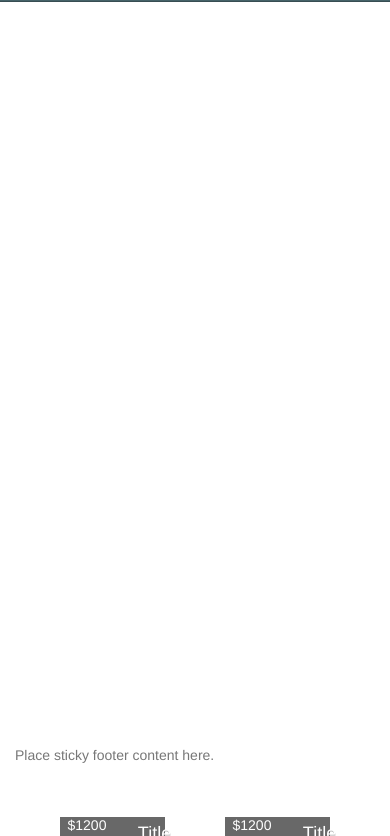
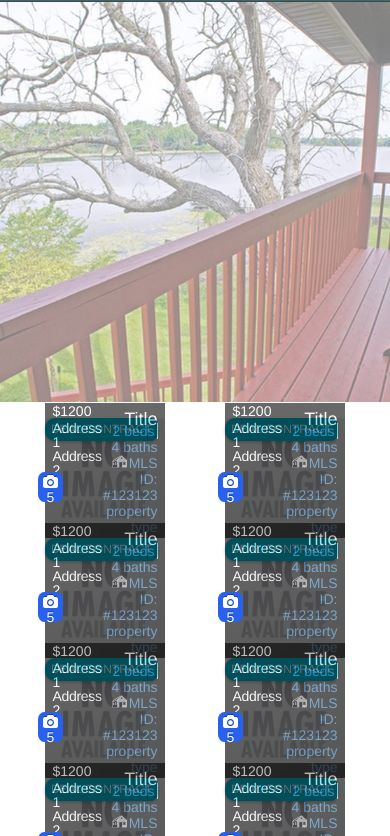
Before and after one commit to yorikworld/myPage, a plain HTML site: page index.html in a window 390 px wide. Shown: the part 71-907 px from the top of the page. Drawn offline with nearby package versions, Linux system fonts and the light colour scheme.

Commit message:
29.11.15

```diff
--- a/css/style.css
+++ b/css/style.css
@@ -14,6 +14,9 @@
 }
 body{
     font: 14px "HelveticaNeue-Light", "Helvetica Neue Light", "Helvetica Neue", Helvetica, Arial, "Lucida Grande", sans-serif;
+}
+#footer{
+    position: relative;
 }
 .navbar-default {
     background-color: #466369;
@@ -280,6 +283,15 @@ width: 100%;
 @media (max-width: 991px){
     .main_container{
         height: 400px!important;
+        position: relative!important;
+        width: 100%!important;
+    }
+    .container-fluid{
+        padding: 0;
+    }
+    .left_side{
+        padding: 0 0 15px 0;
+        top:-1px;
     }
     #menu{
         background: #466369;
--- a/index.html
+++ b/index.html
@@ -73,9 +73,9 @@
 </nav>
 <div class="container-fluid">
     <div class="row-fluid" style="padding-top: 74px">
-        <div class="col-xs-12 col-sm-12 col-md-7 col-lg-7">
-            <div style="position: relative;width:100%;height:100vh;">
-                <div class="main_container" style="position: absolute">
+        <div class="col-xs-12 col-sm-12 col-md-7 col-lg-7 left_side">
+            <div style="position: relative;width:100%;">
+                <div class="main_container" style="position: fixed; width:60%; height: 100%">
 
                 </div>
             </div>
@@ -500,7 +500,7 @@
         </div>
     </div>
 </div>
-<footer class="footer navbar-fixed-bottom">
+<footer id="footer" class="footer navbar-fixed-bottom">
     <div class="container-fluid">
         <p class="text-muted">Place sticky footer content here.</p>
     </div>
```
